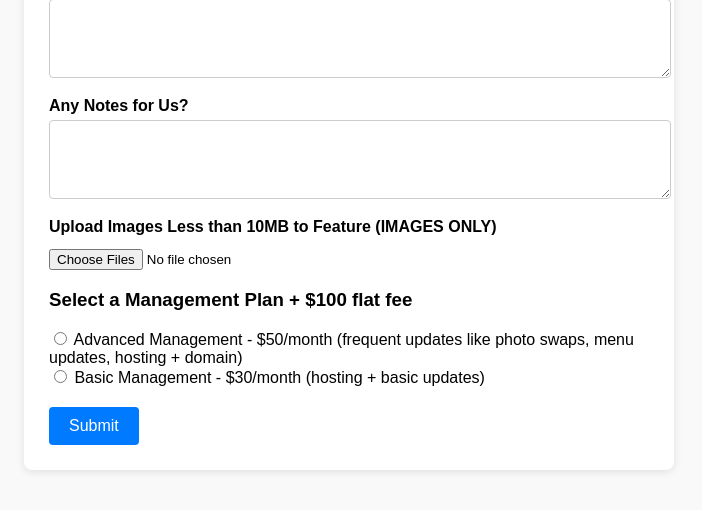
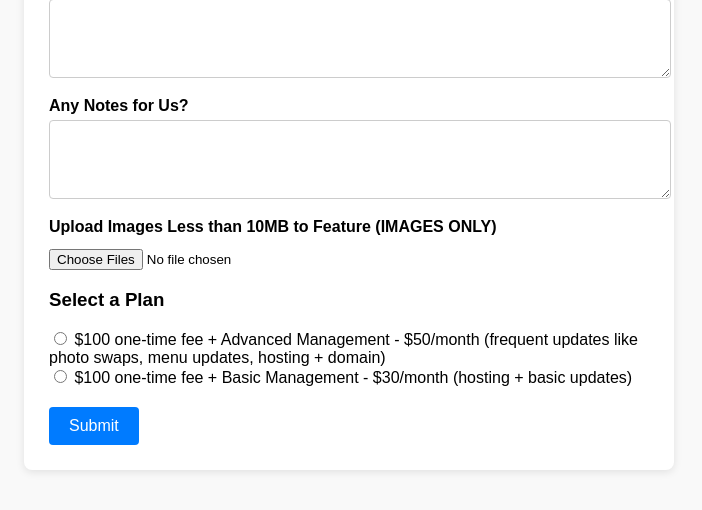
Before and after one commit to customweb6/customweb7, a Flask app: page /entry in a window 1280 px wide. Shown: the part 531-1041 px from the top of the page, without its empty margins (291-993 px from the left). Run offline with Flask 3, Linux system fonts and the light colour scheme.

Commit message:
Update entry.html

```diff
--- a/templates/entry.html
+++ b/templates/entry.html
@@ -86,14 +86,14 @@
     <label for="mediaUpload">Upload Images Less than 10MB to Feature (IMAGES ONLY)</label>
     <input type="file" id="mediaUpload" name="mediaUpload" multiple accept="image/*,video/*">
 
-    <h3>Select a Management Plan + $100 flat fee</h3>
+    <h3>Select a Plan</h3>
     <div class="management-plans">
 
         <input type="radio" name="managementPlan" value="Advanced Management" required>
-        Advanced Management - $50/month (frequent updates like photo swaps, menu updates, hosting + domain)
+        $100 one-time fee + Advanced Management - $50/month (frequent updates like photo swaps, menu updates, hosting + domain)
       <br>
         <input type="radio" name="managementPlan" value="Basic Management">
-        Basic Management - $30/month (hosting + basic updates)
+        $100 one-time fee + Basic Management - $30/month (hosting + basic updates)
     </div>
 
 
```
